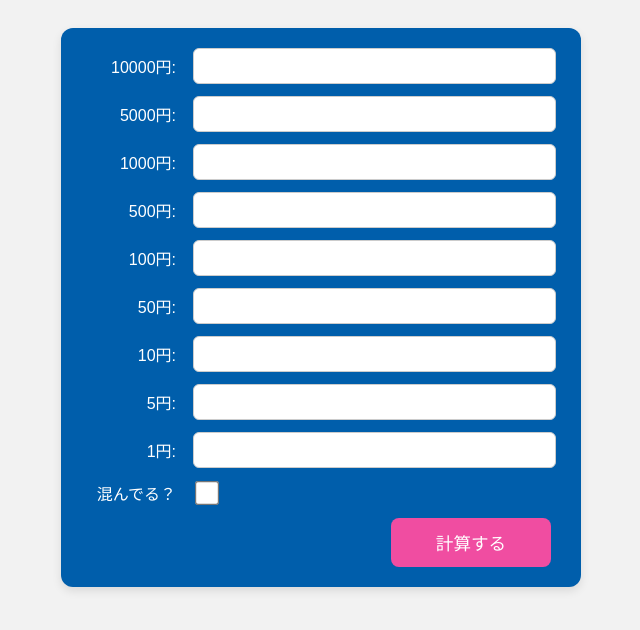
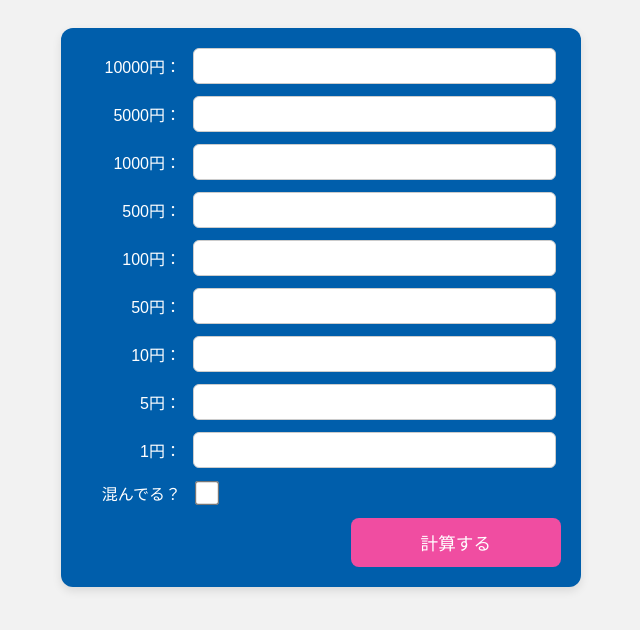
Before and after one commit to Lizora/000calc, a FastAPI app: page / in a window 1280 px wide. Shown: the top 630 px of the page, without its empty margins (319-959 px from the left). Run offline with FastAPI, Linux system fonts and the light colour scheme.

Commit message:
Fix favicon and update template

```diff
--- a/templates/index.html
+++ b/templates/index.html
@@ -32,7 +32,7 @@
 
     label {
       text-align: right;
-      padding-right: 5px;
+      padding-right: 0px;
       font-size: 1em;
       color: white;
     }
@@ -61,9 +61,7 @@
     }
 
     button {
-      width: 160px;
-      margin: 0 0 0 330px;
-      padding: 12px 0;
+      padding: 12px 70px;
       font-size: 1.1em;
       border: none;
       border-radius: 8px;
@@ -71,6 +69,10 @@
       color: white;
       cursor: pointer;
       transition: background 0.1s;
+
+      grid-column: 2;
+      justify-self: end;
+      width: auto;
     }
 
     button:hover {
@@ -89,7 +91,7 @@
       max-width: 190px;
       margin-left: auto;
       margin-right: auto;
-      box-shadow: 0 3px 6px rgba(0,0,0,0.1);
+      box-shadow: 0 3px 6px rgba(0, 0, 0, 0.1);
     }
 
     img.result-img {
@@ -119,31 +121,31 @@
 <body>
 
   <form method="post" id="calc-form" autocomplete="off" spellcheck="false">
-    <label>10000円:</label>
+    <label>10000円：</label>
     <input type="number" name="yen10000" value="{{ yen10000 or '' }}" inputmode="numeric" autocomplete="new-password">
 
-    <label>5000円:</label>
+    <label>5000円：</label>
     <input type="number" name="yen5000" value="{{ yen5000 or '' }}" inputmode="numeric" autocomplete="new-password">
 
-    <label>1000円:</label>
+    <label>1000円：</label>
     <input type="number" name="yen1000" value="{{ yen1000 or '' }}" inputmode="numeric" autocomplete="new-password">
 
-    <label>500円:</label>
+    <label>500円：</label>
     <input type="number" name="yen500" value="{{ yen500 or '' }}" inputmode="numeric" autocomplete="new-password">
 
-    <label>100円:</label>
+    <label>100円：</label>
     <input type="number" name="yen100" value="{{ yen100 or '' }}" inputmode="numeric" autocomplete="new-password">
 
-    <label>50円:</label>
+    <label>50円：</label>
     <input type="number" name="yen50" value="{{ yen50 or '' }}" inputmode="numeric" autocomplete="new-password">
 
-    <label>10円:</label>
+    <label>10円：</label>
     <input type="number" name="yen10" value="{{ yen10 or '' }}" inputmode="numeric" autocomplete="new-password">
 
-    <label>5円:</label>
+    <label>5円：</label>
     <input type="number" name="yen5" value="{{ yen5 or '' }}" inputmode="numeric" autocomplete="new-password">
 
-    <label>1円:</label>
+    <label>1円：</label>
     <input type="number" name="yen1" value="{{ yen1 or '' }}" inputmode="numeric" autocomplete="new-password">
 
     <label>混んでる？</label>
```
